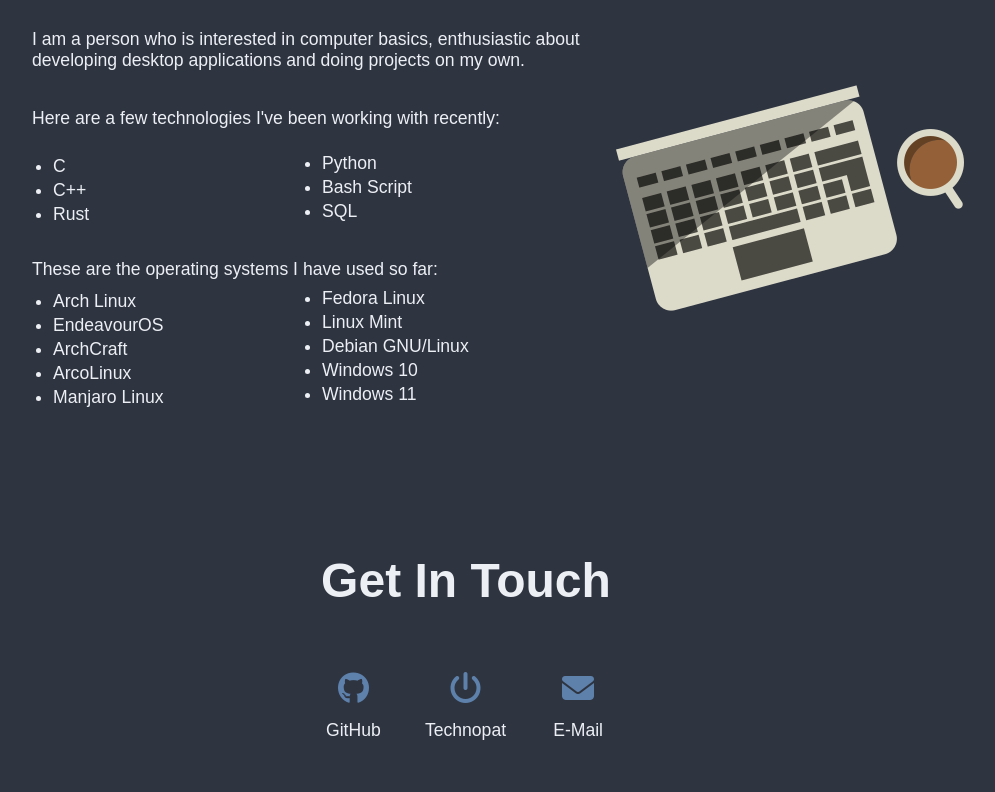
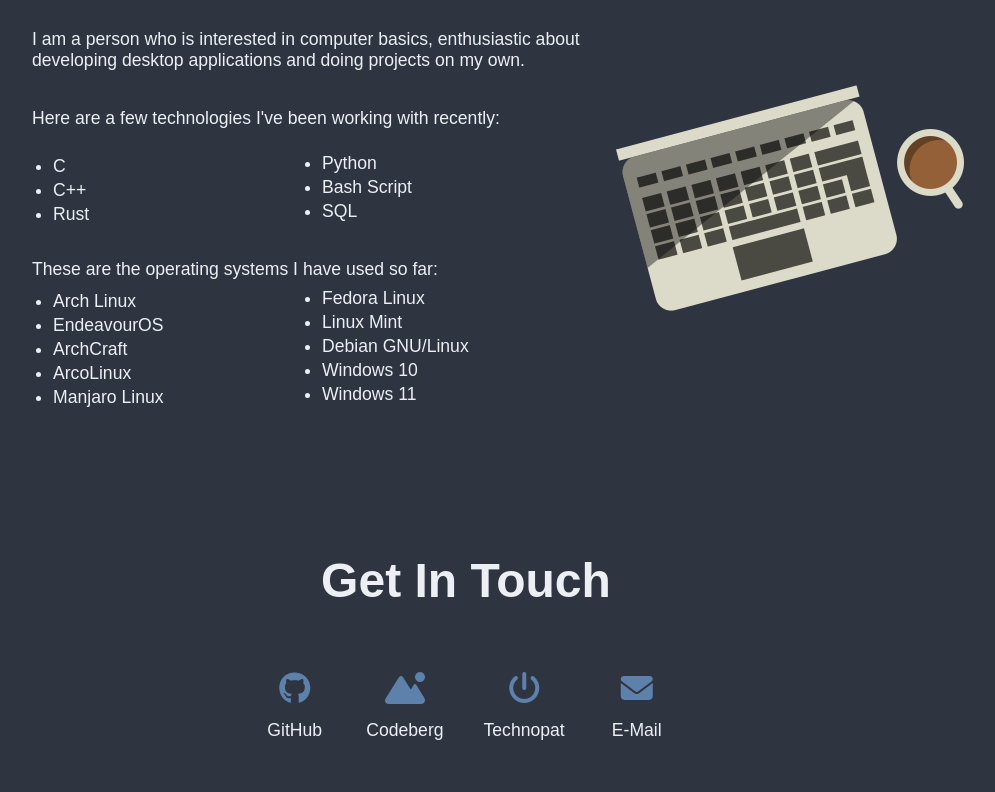
Before and after one commit to kernelginar/kernelginar.github.io, a plain HTML site: page index.html in a window 1280 px wide. Shown: the part 738-1530 px from the top of the page, without its empty margins (174-1169 px from the left). Drawn offline with Linux system fonts and the light colour scheme.

Commit message:
Update index.html

```diff
--- a/index.html
+++ b/index.html
@@ -90,6 +90,12 @@
                         </a>
                     </li>
                     <li>
+                        <a href="https://codeberg.org/kernelginar" target="_blank">
+                            <i class="fa-solid fa-mountain-sun"></i>
+                            <p>Codeberg</p>
+                        </a>
+                    </li>
+                    <li>
                         <a href="https://www.technopat.net/sosyal/uye/kernelginar.449083/" target="_blank">
                             <i class="fa-solid fa-power-off"></i>
                             <p>Technopat</p>
```
